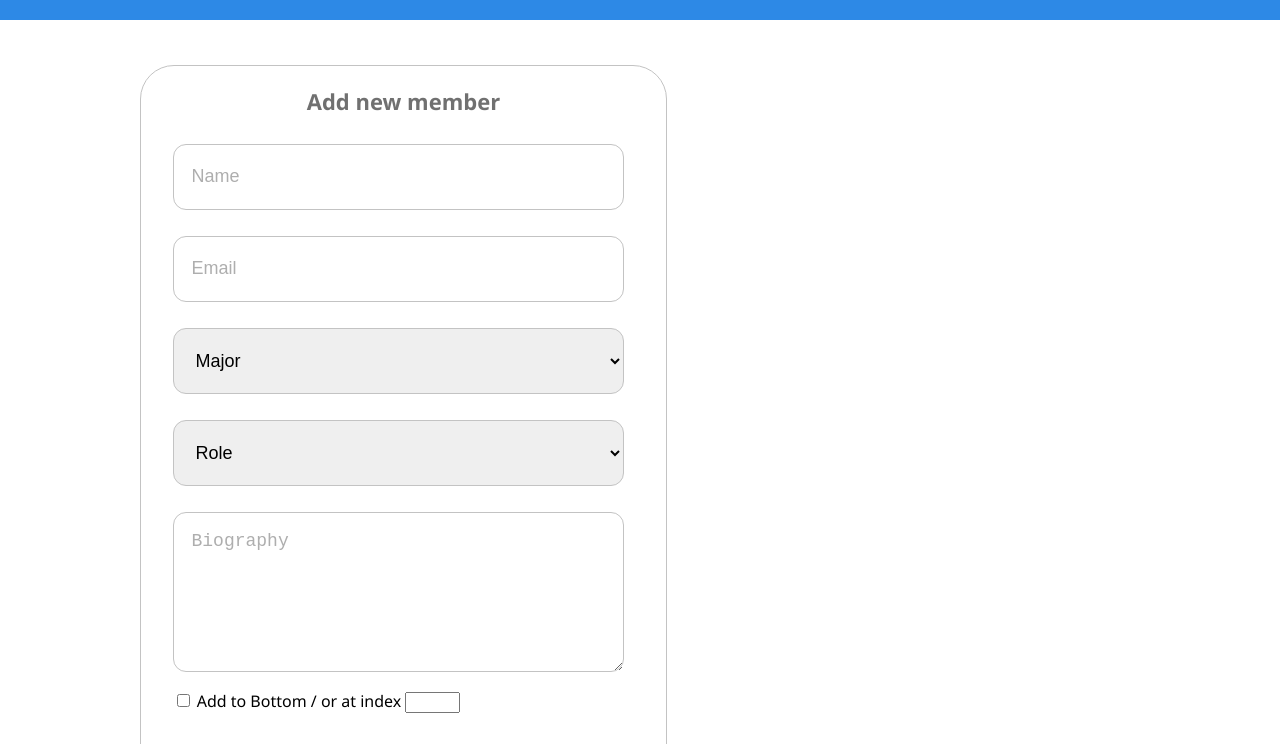
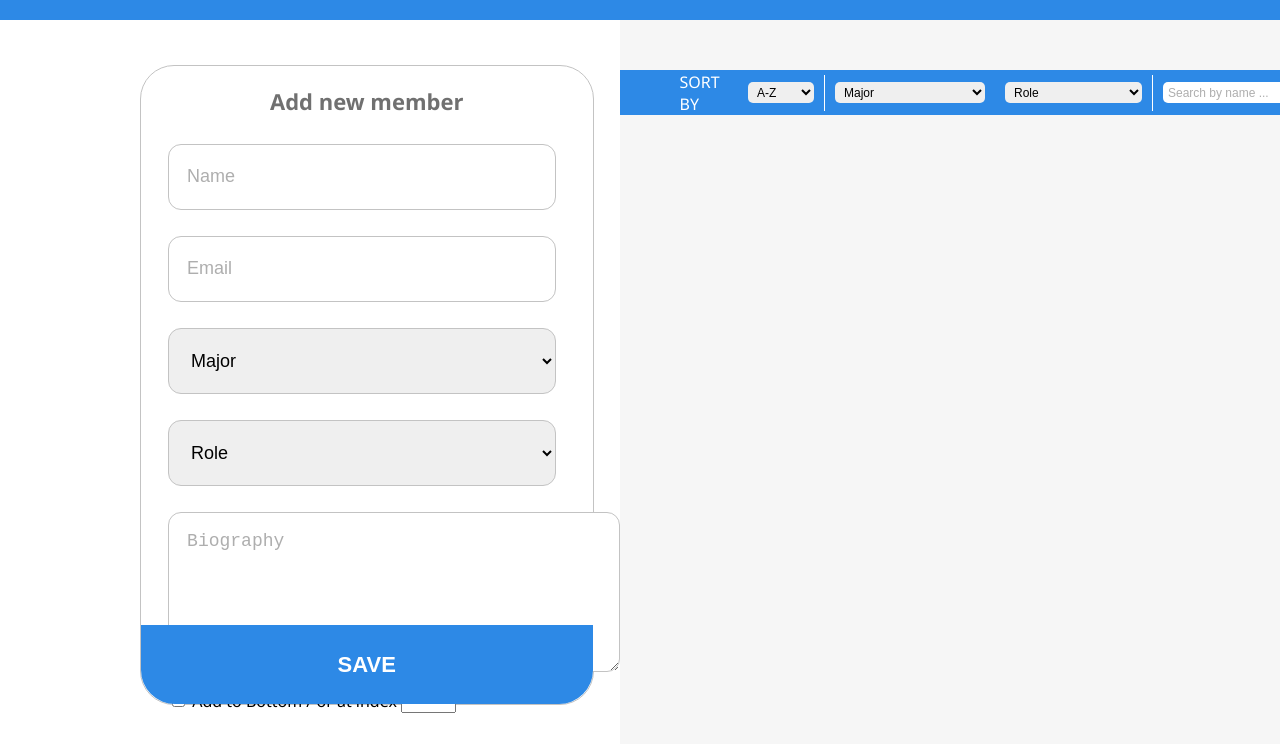
Before and after one commit to yousefra/Team-Members, a plain HTML site: page index.html in a window 1280 px wide. Shown: the part 56-800 px from the top of the page. Drawn offline with Linux system fonts and the light colour scheme.

Commit message:
Main container header

```diff
--- a/dist/css/style.css
+++ b/dist/css/style.css
@@ -4,13 +4,24 @@ html, body { height: 100%; margin: 0; padding: 0; font-family: 'Segoe UI'; overf
 
 ::placeholder { color: #AEAEAE; }
 
-header { display: flex; justify-content: center; align-items: center; background-color: #2D89E6; width: 100%; height: 76px; }
-header h1 { font-size: 22px; color: #fff; }
+.main-header { display: flex; justify-content: center; align-items: center; background-color: #2D89E6; width: 100%; height: 76px; }
+.main-header h1 { font-size: 22px; color: #fff; }
 
-.left-container { display: flex; justify-content: center; align-items: center; margin: 45px 0 0 140px; width: 527px; border: 1px solid #C3C3C3; border-radius: 34px; }
-.left-container h1 { text-align: center; margin-top: 20px; font-size: 22px; color: #707070; }
-.left-container input[type="text"], .left-container textarea, .left-container select { width: 100%; border: 1px solid #C3C3C3; border-radius: 13px; width: 86%; height: 66px; margin: 13px 6%; padding: 18px; font-size: 18px; }
-.left-container .position { margin-left: 6%; }
-.left-container .position .atIndex { width: 55px; }
-.left-container textarea { max-width: 451.5px; min-height: 160px; }
-.left-container .save { width: 100%; border: none; margin-top: 70px; height: 79px; border-radius: 0 0 34px 34px; background-color: #2D89E6; text-transform: uppercase; color: #fff; font-size: 22px; font-weight: 600; cursor: pointer; }
+.container { display: flex; height: 100%; }
+.container .left-container { display: flex; justify-content: center; position: relative; margin: 45px 0 0 140px; width: 527px; height: 80%; border: 1px solid #C3C3C3; border-radius: 34px; }
+.container .left-container h1 { text-align: center; margin-top: 20px; font-size: 22px; color: #707070; }
+.container .left-container input[type="text"], .container .left-container textarea, .container .left-container select { width: 100%; border: 1px solid #C3C3C3; border-radius: 13px; width: 86%; height: 66px; margin: 13px 6%; padding: 18px; font-size: 18px; }
+.container .left-container .position { margin-left: 6%; }
+.container .left-container .position .atIndex { width: 55px; }
+.container .left-container textarea { max-width: 451.5px; min-width: 451.5px; min-height: 160px; }
+.container .left-container .save { position: absolute; bottom: 0; width: 100%; border: none; margin-top: 70px; height: 79px; border-radius: 0 0 34px 34px; background-color: #2D89E6; text-transform: uppercase; color: #fff; font-size: 22px; font-weight: 600; cursor: pointer; }
+.container .main-container { background-color: #F6F6F6; height: 100%; width: 60%; margin-left: 26px; }
+.container .main-container .filter-header { display: flex; justify-content: space-between; width: 100%; margin-top: 50px; }
+.container .main-container .filter-header .left, .container .main-container .filter-header .right { background-color: #2D89E6; height: 45px; }
+.container .main-container .filter-header .left p, .container .main-container .filter-header .right p { text-transform: uppercase; color: #fff; font-style: 13px; }
+.container .main-container .filter-header .right { display: flex; justify-content: center; align-items: center; padding: 0 20px; border-radius: 22px 0 0 22px; }
+.container .main-container .filter-header .left { display: flex; justify-content: center; align-items: center; padding: 0 160px 0 60px; border-radius: 0 22px 22px 0; }
+.container .main-container .filter-header .left input, .container .main-container .filter-header .left select { height: 21px; border: none; border-radius: 5px; margin: 0 10px; padding-left: 5px; font-size: 12px; }
+.container .main-container .filter-header .left .sortBy { width: 70px; }
+.container .main-container .filter-header .separator { border-left: 1px solid #fff; height: 36px; }
+.container .main-container .filter-header .search { width: 180px; }
--- a/dist/sass/style.scss
+++ b/dist/sass/style.scss
@@ -14,7 +14,6 @@ $colors: (
 @mixin centeredFlex {
     display: flex;
     justify-content: center;
-    align-items: center;
 }
 
 * {
@@ -33,10 +32,10 @@ html, body {
     color: color(placeholder);
 }
 
-
-header {
+.main-header {
     @include centeredFlex;
 
+    align-items: center;
     background-color: color(main);
     width: 100%;
     height: 76px;
@@ -47,13 +46,20 @@ header {
     }
 }
 
+.container {
+    display: flex;
+    height: 100%;
+
     .left-container {
         @include centeredFlex;
 
+        position: relative;
         margin: 45px 0 0 140px;
         width: 527px;
+        height: 80%;
         border: 1px solid color(border);
         border-radius: 34px;
+
 
         h1 {
             text-align: center;
@@ -82,10 +88,13 @@ header {
 
         textarea {
             max-width: 451.5px;
+            min-width: 451.5px;
             min-height: 160px;
         }
 
         .save {
+            position: absolute;
+            bottom: 0;
             width: 100%;
             border: none;
             margin-top: 70px;
@@ -99,3 +108,68 @@ header {
             cursor: pointer;
         }
     }
+
+    .main-container {
+        background-color: color(background);
+        height: 100%;
+        width: 60%;
+        margin-left: 26px;
+
+        .filter-header {
+            display: flex;
+            justify-content: space-between;
+            width: 100%;
+            margin-top: 50px;
+
+            .left, .right {
+                background-color: color(main);
+                height: 45px;
+
+                p {
+                    text-transform: uppercase;
+                    color: #fff;
+                    font-style: 13px;
+                }
+            }
+
+
+            .right {
+                @include centeredFlex;
+
+                align-items: center;
+                padding: 0 20px;
+                border-radius: 22px 0 0 22px;
+            }
+
+            .left {
+                @include centeredFlex;
+
+                align-items: center;
+                padding: 0 160px 0 60px;
+                border-radius: 0 22px 22px 0;
+
+                input, select {
+                    height: 21px;
+                    border: none;
+                    border-radius: 5px;
+                    margin: 0 10px;
+                    padding-left: 5px;
+                    font-size: 12px;
+                }
+
+                .sortBy {
+                    width: 70px;
+                }
+            }
+
+            .separator {
+                border-left: 1px solid #fff;
+                height: 36px;
+            }
+
+            .search {
+                width: 180px;
+            }
+        }
+    }
+}
--- a/index.html
+++ b/index.html
@@ -7,39 +7,81 @@
 </head>
 <body>
 
-    <header>
+    <header class="main-header">
         <h1>PSEU Team Memebers</h1>
     </header>
 
+    <div class="container">
         <div class="left-container">
             <form>
                 <h1>Add new member</h1>
-            <input type="text" name="name" id="name" placeholder="Name">
-            <input type="text" name="email" id="email" placeholder="Email">
-            <select name="major" id="major">
+                <input type="text" name="name" placeholder="Name">
+                <input type="text" name="email" placeholder="Email">
+                <select name="major">
                     <option value="" disabled selected>Major</option>
                     <option value="computerScience">Computer Science</option>
                     <option value="computerEngineering">Computer Engineering</option>
                     <option value="informationTechnology">Information Technology</option>
                     <option value="informationSystem">Information System</option>
                 </select>
-            <select name="role" id="role">
+                <select name="role">
                     <option value="" disabled selected>Role</option>
                     <option value="frontEndDeveloper">Front-End Developer</option>
                     <option value="backEndDeveloper">Back-End Developer</option>
                     <option value="fullStackDeveloper">Full-Stack Developer</option>
                     <option value="UIUXDesigner">UI/UX Designer</option>
                 </select>
-            <textarea id="biography" placeholder="Biography" max-width="451.5px"></textarea>
+                <textarea placeholder="Biography" max-width="451.5px"></textarea>
                 <div class="position">
-                <input type="checkbox" name="addToBottom" id="addToBottom"> Add to Bottom / or at index
+                    <input type="checkbox" name="addToBottom"> Add to Bottom / or at index
                     <input type="number" class="atIndex" min="0">
                 </div>
                 <input type="submit" value="Save" class="save">
             </form>
         </div>
 
-    <div class="main-container"></div>
+        <div class="main-container">
+            <header class="filter-header">
+                <section class="left">
+                    <p>Sort By</p>
+                    <select name="sortBy" class="sortBy">
+                        <option value="A-Z" selected>A-Z</option>
+                        <option value="Z-A">Z-A</option>
+                        <option value="newest">Newest</option>
+                        <option value="oldest">Oldest</option>
+                    </select>
+                    <div class="separator"></div>
+                    <select name="filter-major" class="filter-major">
+                        <option value="" disabled selected>Major</option>
+                        <option value="computerScience">Computer Science</option>
+                        <option value="computerEngineering">Computer Engineering</option>
+                        <option value="informationTechnology">Information Technology</option>
+                        <option value="informationSystem">Information System</option>
+                    </select>
+                    <select name="filter-role" class="filter-role">
+                        <option value="" disabled selected>Role</option>
+                        <option value="frontEndDeveloper">Front-End Developer</option>
+                        <option value="backEndDeveloper">Back-End Developer</option>
+                        <option value="fullStackDeveloper">Full-Stack Developer</option>
+                        <option value="UIUXDesigner">UI/UX Designer</option>
+                    </select>
+                    <div class="separator"></div>
+                    <input type="text" name="search" class="search" placeholder="Search by name ...">
+                </section>
+                <section class="right">
+                    <p class="members-number">15 items</p>
+                </section>
+            </header>
+            <div class="members">
+                <div class="member">
+                    <div class="delete-btn"></div>
+                    <div class="name"></div>
+                    <div class="info"></div>
+                    <div class="description"></div>
+                </div>
+            </div>
+        </div>
+    </div>
 
     <script src="dist/js/main.js"></script>
 </body>
```
Lines whose indentation alone changed are shown as unchanged.
